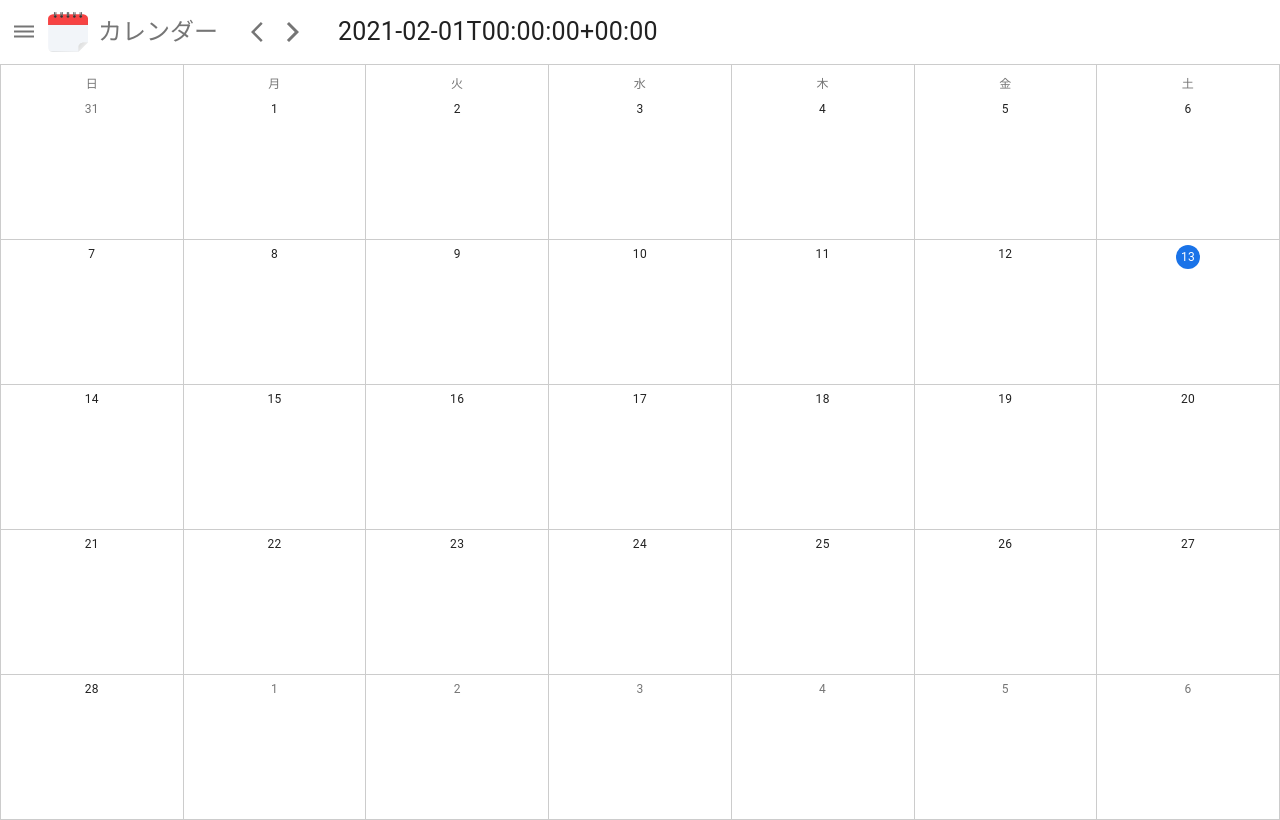
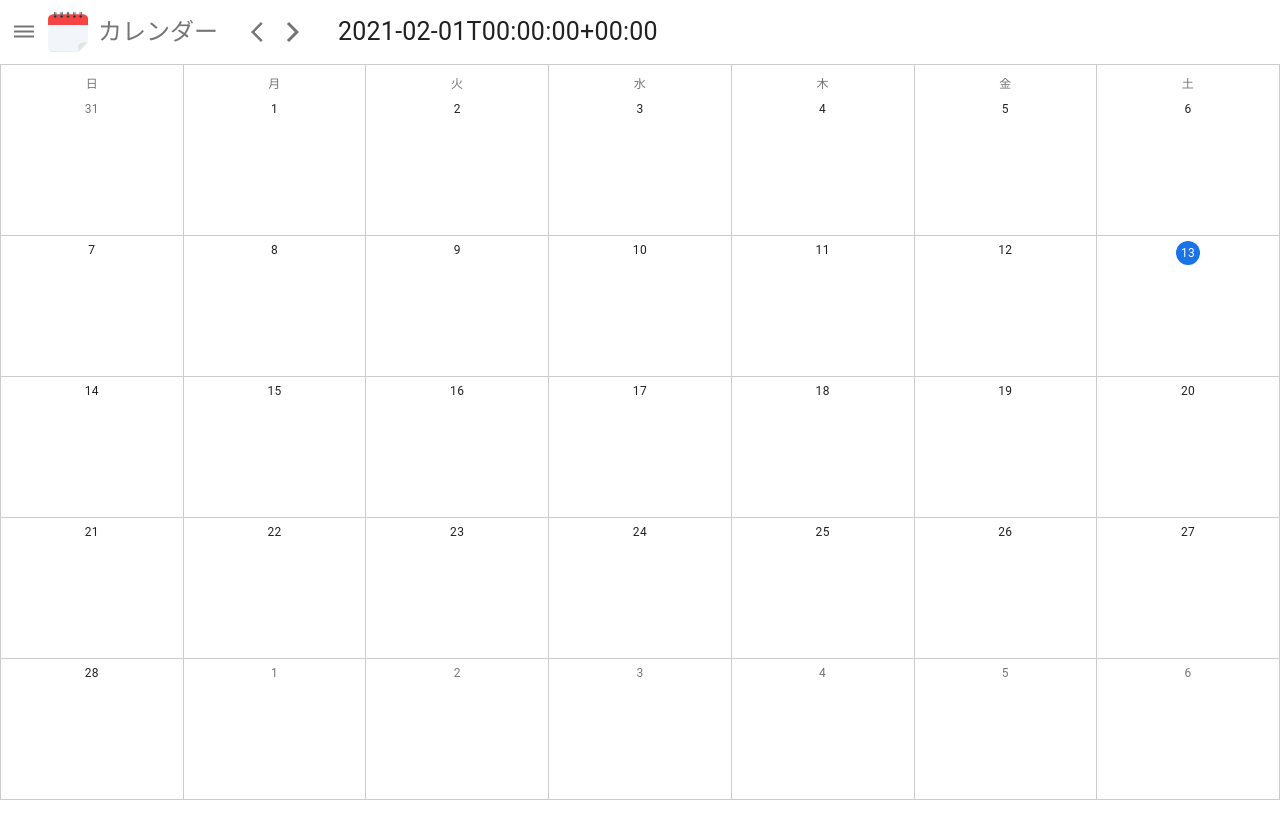
Before and after one commit to akky25/calendar-app, a React (Create React App) app in the folder front/: page / in a window 1280 px wide. Built offline with nearby package versions, Linux system fonts and the light colour scheme.

Commit message:
mod style

```diff
--- a/front/src/components/CalendarElement/style.module.css
+++ b/front/src/components/CalendarElement/style.module.css
@@ -1,5 +1,5 @@
 .element {
-  height: 18vh;
+  height: calc((100vh - 95px) / 5 - 1px);
   border-right: 1px solid #ccc;
   border-bottom: 1px solid #ccc;
 }
--- a/front/src/components/DayOfWeekElement/style.module.css
+++ b/front/src/components/DayOfWeekElement/style.module.css
@@ -1,5 +1,6 @@
 
 .days {
+  height: 20px;
   padding-top: 10px;
   border-right: 1px solid #ccc;
 }
--- a/front/src/components/Navigation/Navigation.tsx
+++ b/front/src/components/Navigation/Navigation.tsx
@@ -1,5 +1,11 @@
 import { FC } from "react";
-import { IconButton, Toolbar, Typography, makeStyles } from "@material-ui/core";
+import {
+  IconButton,
+  Toolbar,
+  Typography,
+  makeStyles,
+  Hidden,
+} from "@material-ui/core";
 import { DatePicker } from "@material-ui/pickers";
 
 import ArrowBackIos from "@material-ui/icons/ArrowBackIos";
@@ -34,6 +40,7 @@ const Navigation: FC<Props> = ({
         <DehazeIcon />
       </IconButton>
       <img src="/images/calendar_icon.png" width="40" height="40" alt="" />
+      <Hidden xsDown>
         <Typography
           color="textSecondary"
           variant="h5"
@@ -47,6 +54,7 @@ const Navigation: FC<Props> = ({
         <IconButton size="small" onClick={setNextMonth}>
           <ArrowForwardIos />
         </IconButton>
+      </Hidden>
       <DatePicker
         value={month}
         onChange={setMonth}
```
Lines whose indentation alone changed are shown as unchanged.
